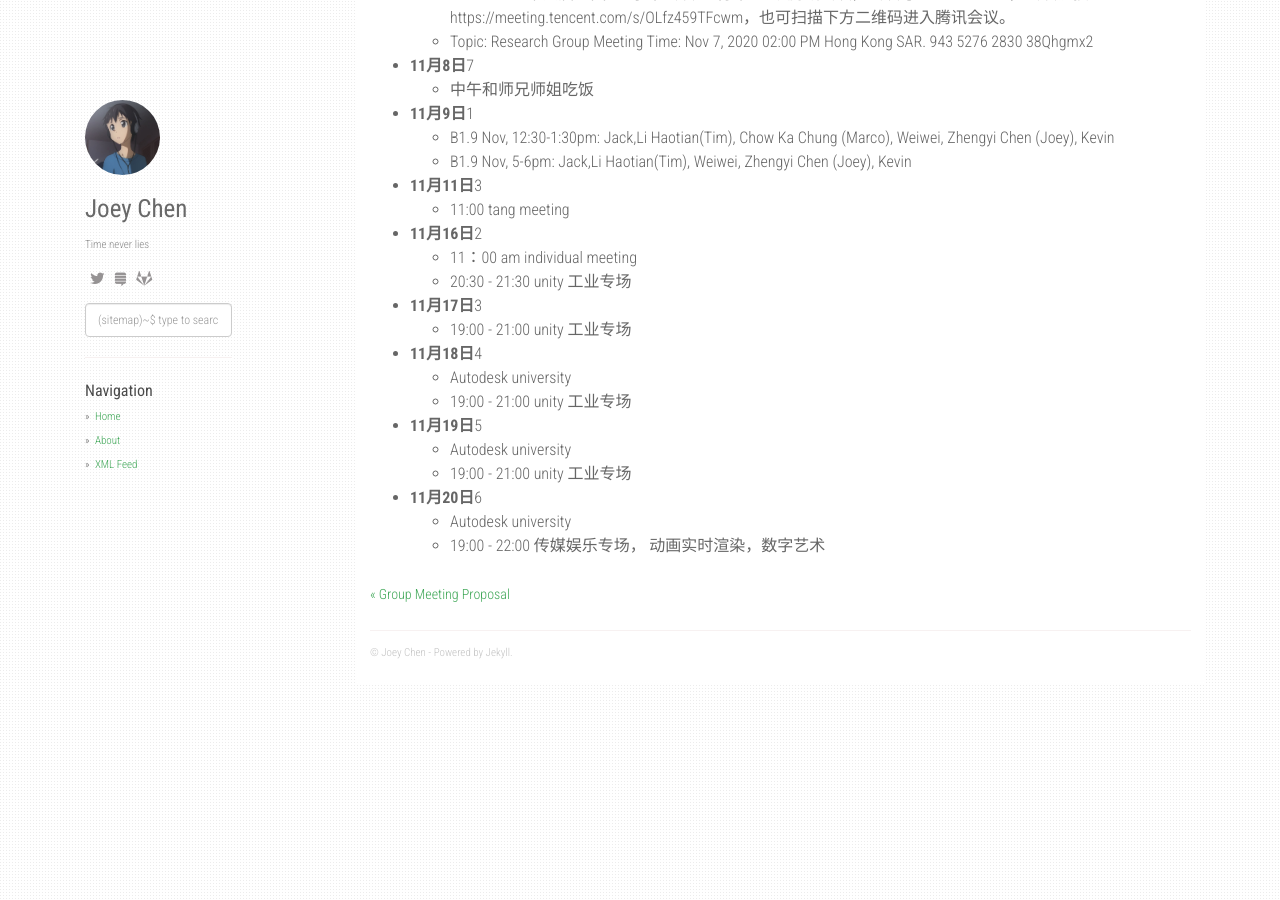
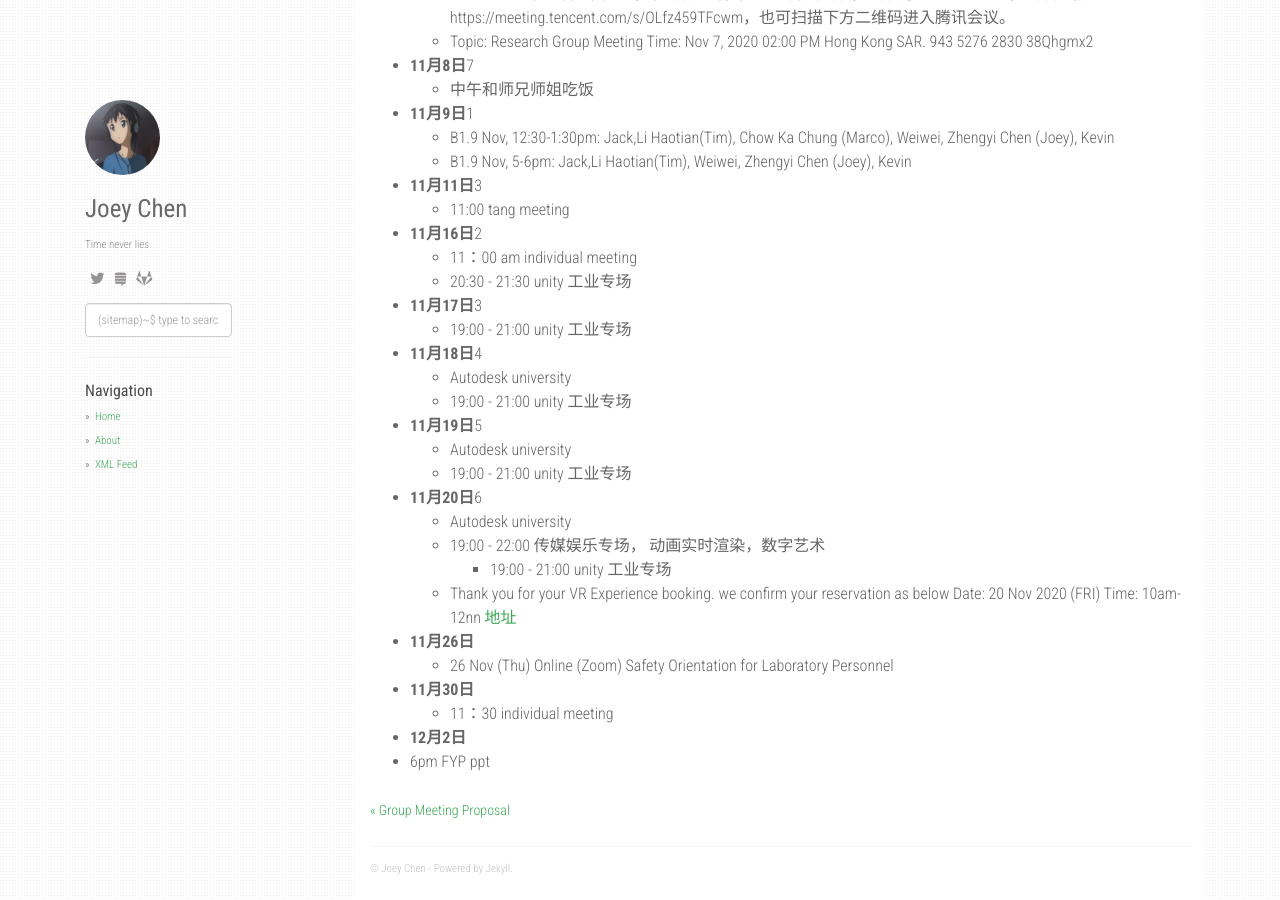
Before and after one commit to czy95/czy95.github.io, a Jekyll site: the page built from _posts/2024-10-29-工作日志和计划.md, in a window 1280 px wide and 900 px high, scrolled down 1592 px. Built offline with Jekyll 4.4.1, drawn with Linux system fonts in a browser that asks for light colours; nearby versions of some CDN libraries; our own code applies the rules of GitHub Pages for plain Markdown files.

Commit message:
Update 2024-10-29-工作日志和计划.md

```diff
--- a/_posts/2024-10-29-工作日志和计划.md
+++ b/_posts/2024-10-29-工作日志和计划.md
@@ -86,3 +86,13 @@ F.娱乐 (身份证10.30-11.30,工作日）
 * **11月20日**6
   - Autodesk university
   - 19:00 - 22:00 传媒娱乐专场， 动画实时渲染，数字艺术
+    - 19:00 - 21:00 unity 工业专场
+  - Thank you for your VR Experience booking. we confirm your reservation as below Date: 20 Nov 2020 (FRI) Time: 10am-12nn
+  [地址](https://cmz.ust.hk/contacts/map-contacts)
+
+* **11月26日**
+  - 26 Nov (Thu) Online (Zoom) Safety Orientation for Laboratory Personnel
+* **11月30日**
+  - 11：30 individual meeting
+ * **12月2日**
+  - 6pm FYP ppt
```
